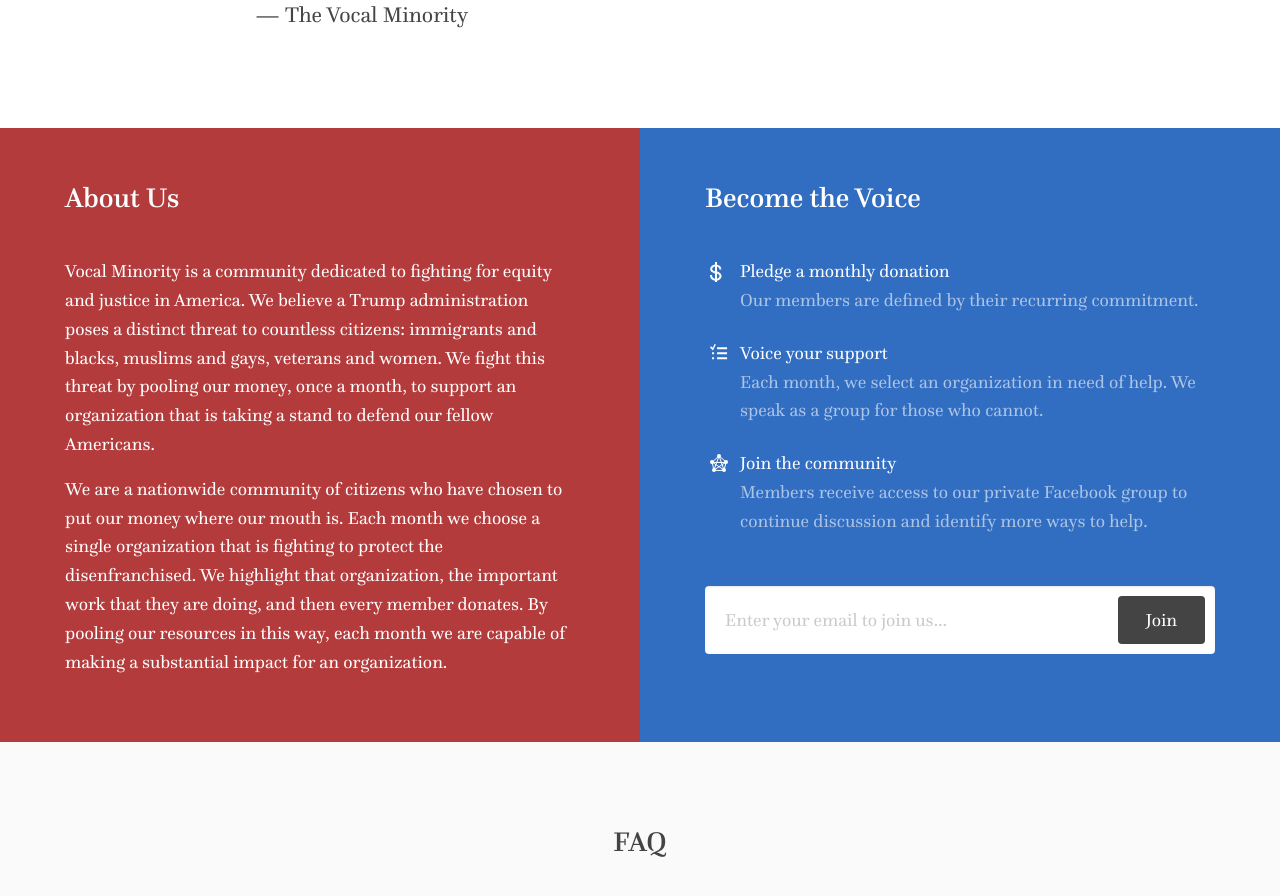
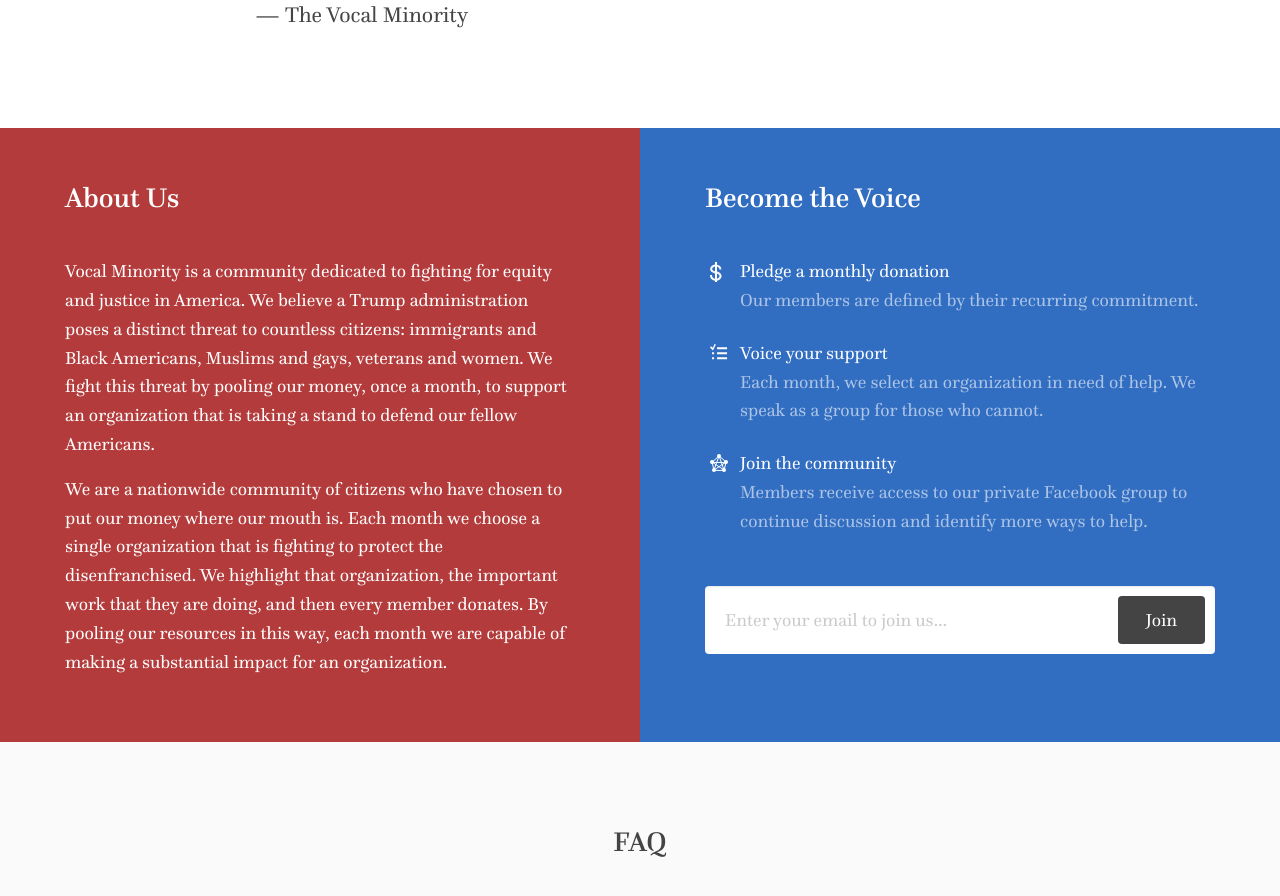
Before and after one commit to VocalMinority/vocalminority.us, a Jekyll site: the page built from index.html, in a window 1280 px wide and 900 px high, scrolled down 799 px. Shown: the top 896 px of the window. Built offline with Jekyll 4.4.1, drawn with Linux system fonts in a browser that asks for light colours; nearby versions of some CDN libraries; comment, search, counter and statistics services are not loaded.

Commit message:
Minor updates to Mission Statement

```diff
--- a/index.html
+++ b/index.html
@@ -31,7 +31,7 @@
     <div class="ctas-about" data-equalizer-watch>
       <h2>About Us</h2>
       <p>
-        Vocal Minority is a community dedicated to fighting for equity and justice in America. We believe a Trump administration poses a distinct threat to countless citizens: immigrants and blacks, muslims and gays, veterans and women. We fight this threat by pooling our money, once a month, to support an organization that is taking a stand to defend our fellow Americans.
+        Vocal Minority is a community dedicated to fighting for equity and justice in America. We believe a Trump administration poses a distinct threat to countless citizens: immigrants and Black Americans, Muslims and gays, veterans and women. We fight this threat by pooling our money, once a month, to support an organization that is taking a stand to defend our fellow Americans.
       </p>
       <p>
         We are a nationwide community of citizens who have chosen to put our money where our mouth is. Each month we choose a single organization that is fighting to protect the disenfranchised. We highlight that organization, the important work that they are doing, and then every member donates. By pooling our resources in this way, each month we are capable of making a substantial impact for an organization.
```
